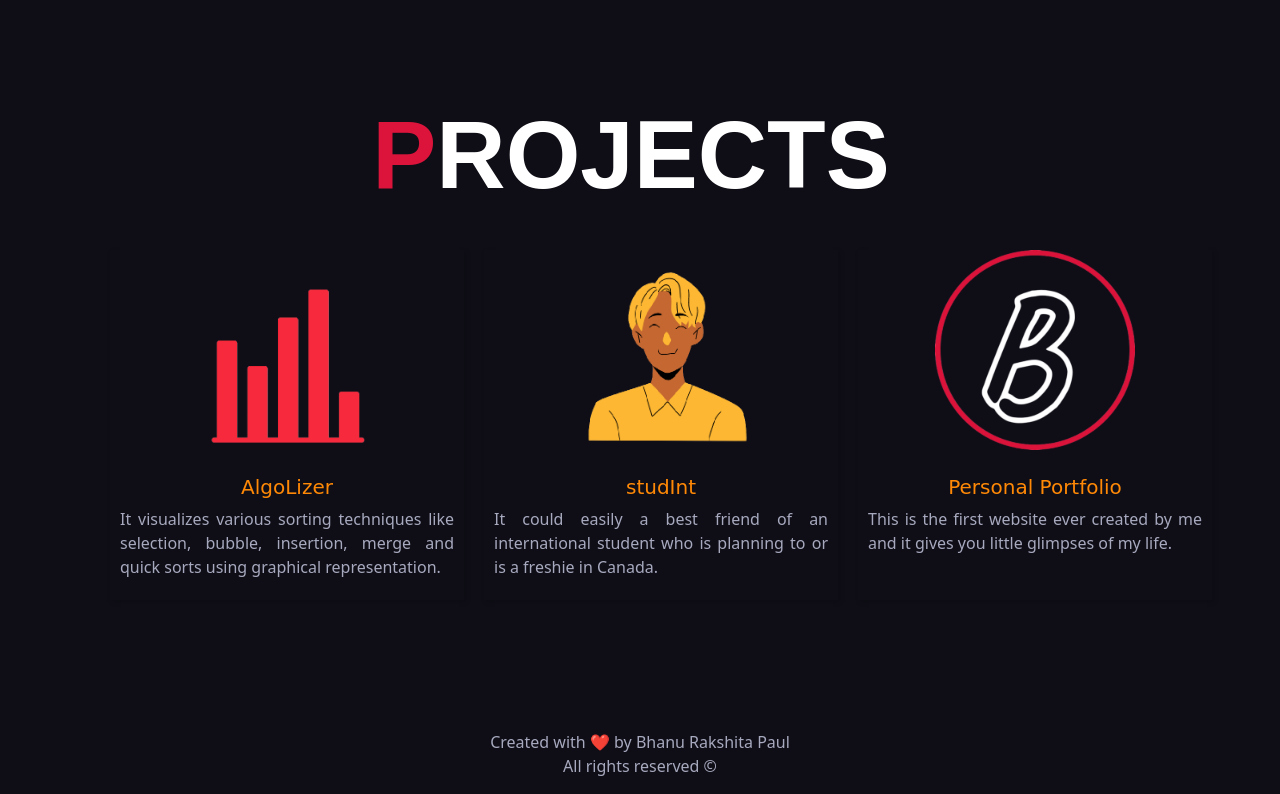
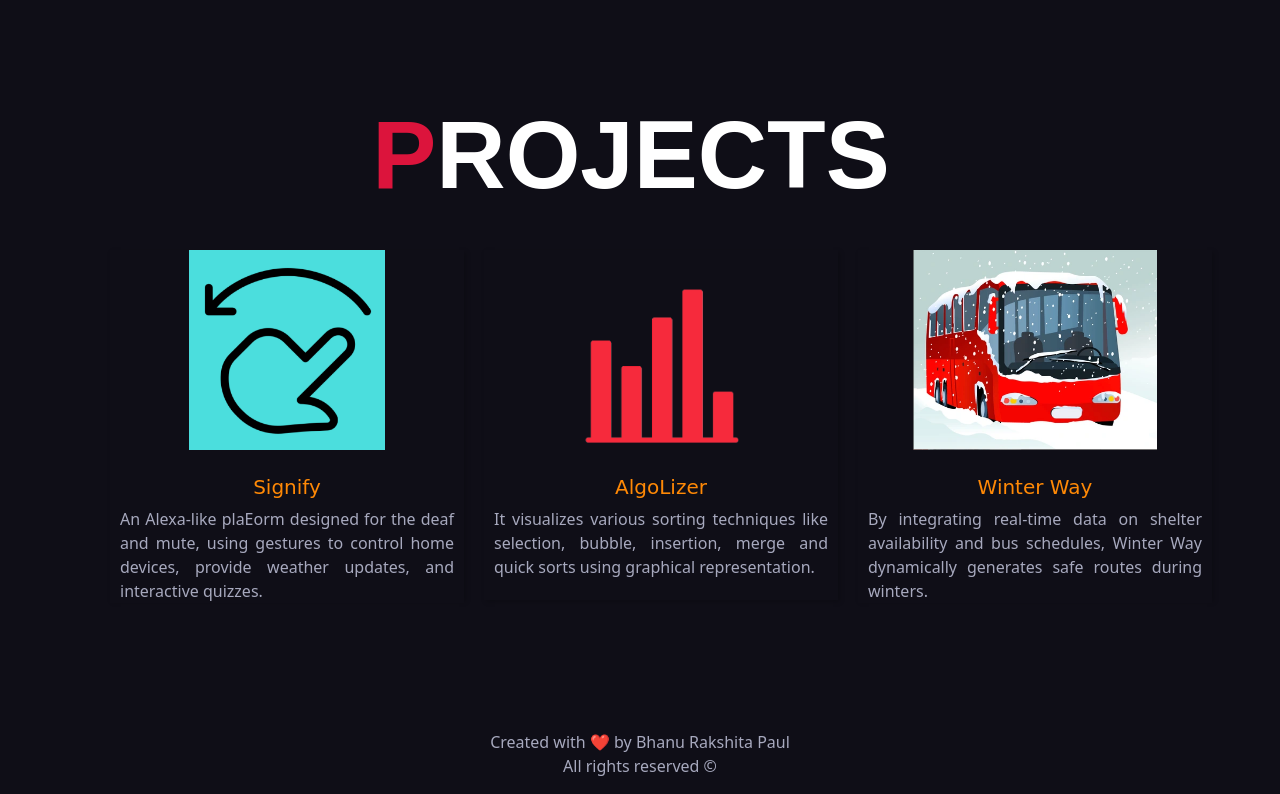
Before and after one commit to bhanuRakshita/personal-portfolio, a website: page portfolio.html in a window 1280 px wide. Shown: the part 2113-2907 px from the top of the page. Drawn offline with nearby package versions, Linux system fonts and the light colour scheme; animation ran at ten frames a second.

Commit message:
Update projects and resume

```diff
--- a/js/data-js/projects.js
+++ b/js/data-js/projects.js
@@ -1,23 +1,23 @@
 window.projects = [
     {
         id: "project1",
-        title: "Personal Portfolio",
-        description: "This is the first website ever created by me and it gives you little glimpses of my life.",
+        title: "Winter Way",
+        description: "By integrating real-time data on shelter availability and bus schedules, Winter Way dynamically generates safe routes during winters.",
         show: true,
         categories: ["js", "htmlcss"],
-        imageUrl: "img/bbbb.png",
-        projectUrl: "",
+        imageUrl: "img/project-img/ww.png",
+        projectUrl: "hXps://www.youtube.com/watch?v=yi6ymWK7IaA",
         gitHubLink: "https://github.com/bhanuRakshita/personal-portfolio"
     },
 
     {
         id: "project2",
         title: "studInt",
-        description: "It could easily a best friend of an international student who is planning to or is a freshie in Canada.",
-        show: true,
+        description: "It could easily a best friend of an international student who is planning to be or is a freshie in Canada.",
+        show: false,
         categories: ["js", "htmlcss"],
         imageUrl: "img/project-img/intl-frnd.png",
-        projectUrl: "https://github.com/bhanuRakshita/studInt",
+        projectUrl: "",
         gitHubLink: "https://github.com/bhanuRakshita/studInt"
     },
 
@@ -32,5 +32,16 @@ window.projects = [
         gitHubLink: "https://github.com/bhanuRakshita/algolizer"
     },
 
+    {
+        id: "project4",
+        title: "Signify",
+        description: "An Alexa-like plaEorm designed for the deaf and mute, using gestures to control home devices, provide weather updates, and interactive quizzes.",
+        show: true,
+        categories: ["js", "htmlcss"],
+        imageUrl: "img/project-img/signify.png",
+        projectUrl: "https://www.youtube.com/watch?v=yi6ymWK7IaA",
+        gitHubLink: "https://github.com/bhanuRakshita/algolizer"
+    },
 
-];
+
+];i
--- a/js/index.js
+++ b/js/index.js
@@ -45,29 +45,26 @@ function createCard() {
 
           var cartDiv = document.createElement("DIV");
           cartDiv.classList.add("cart");
-          var cartA = document.createElement("A");
-          cartA.href = project.projectUrl;
-          var addToCart = document.createTextNode("Project");
-          cartA.appendChild(addToCart);
+          var comingSoonText = document.createTextNode("Coming Soon");
+          var projectLinkTag = document.createElement("A");
+          projectLinkTag.href = project.projectUrl;
+          var projectText = document.createTextNode("Project");
+          projectLinkTag.appendChild(projectText);
 
           var gitA = document.createElement("A");
           gitA.href = project.gitHubLink;
           var github = document.createTextNode("GitHub");
           gitA.appendChild(github);
 
-          cartDiv.appendChild(cartA);
+          if(project.projectUrl){
+            cartDiv.appendChild(projectLinkTag);
+          } else {
+            cartDiv.appendChild(comingSoonText);
+          }
+
           cartDiv.appendChild(gitA);
 
           bottomTextDiv.appendChild(cartDiv);
-
-          // var goToGit = document.createElement("DIV");
-          // cartDiv.classList.add("cart");
-          // var gitA = document.createElement("A");
-          // gitA.href = project.gitHubLink;
-          // var github = document.createTextNode("GitHub");
-          // gitA.appendChild(github);
-          // goToGit.appendChild(gitA);
-          // bottomTextDiv.appendChild(goToGit);
 
           cardDiv.appendChild(bottomTextDiv);
           projectContainer.appendChild(cardDiv);
--- a/portfolio.html
+++ b/portfolio.html
@@ -50,7 +50,7 @@
             <a class="nav-link" href="#project">Projects</a>
           </li>
           <li class="nav-item">
-            <a class="nav-link" download="BHANU RAKSHITA - RESUME.pdf" href="https://drive.google.com/file/d/1l4Xsm1dTSYSAbQTVgPjU9_Tfie-nmBdx/view?usp=share_link"><button class="my-btn">Resume</button></a>
+            <a class="nav-link" download="BHANU RAKSHITA - RESUME.pdf" href="https://drive.google.com/file/d/1BwLxkmKzE-TDkC_PYZltQ1d8uu86ApOD/view?usp=sharing"><button class="my-btn">Resume</button></a>
           </li>
         </ul>
 
```
Also changed, not shown: img/project-img/signify.png (added), img/project-img/ww.png (added).
